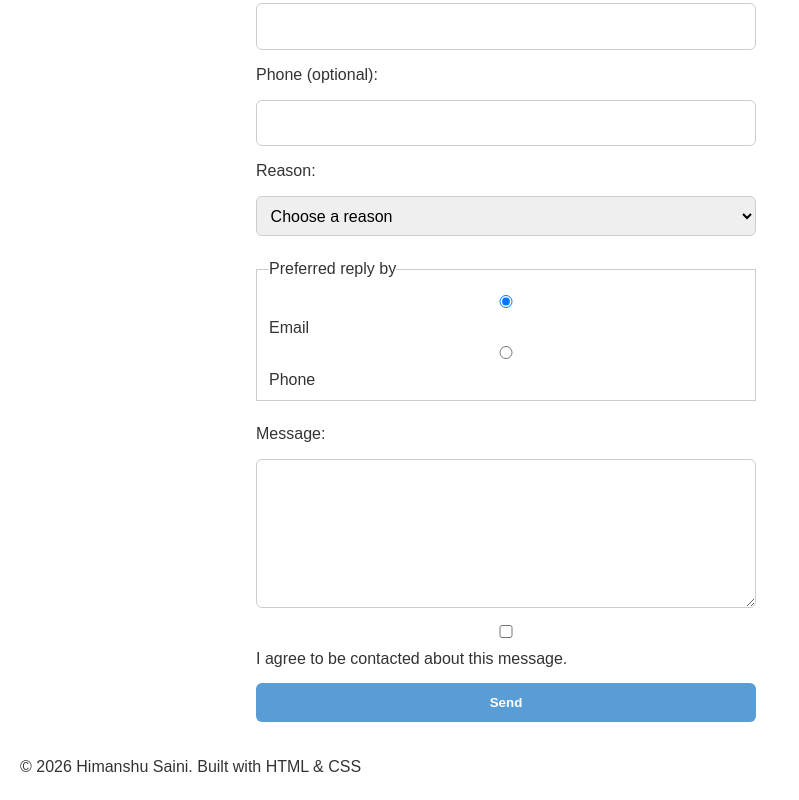
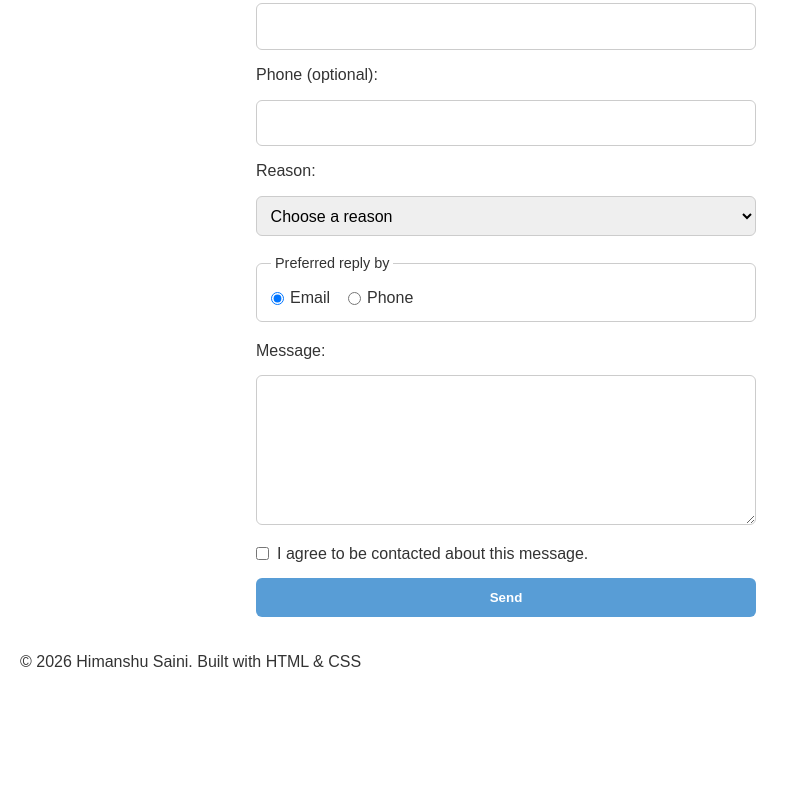
Before and after one commit to himanshu-saini-dev/portfolio, a plain HTML site: page index.html in a window 1280 px wide. Shown: the part 1790-2590 px from the top of the page, without its empty margins (0-799 px from the left). After the commit the page ends 2485 px from the top, so only its background shows below. Drawn offline with Linux system fonts and the light colour scheme.

Commit message:
Upgrade contact form: tel pattern, radio group, consent, user-invalid styles, and changes the layout of form and css of form

```diff
--- a/index.html
+++ b/index.html
@@ -156,7 +156,8 @@
                 <label for="message">Message:</label>
                 <textarea id="message" name="message" rows="5" minlength="10" maxlength="500" required></textarea>
 
-                <label><input type="checkbox" name="consent" required> I agree to be contacted about this
+                <label class="checkbox-label"><input type="checkbox" name="consent" required> I agree to be contacted
+                    about this
                     message.</label>
 
                 <button type="submit">Send</button>
--- a/style.css
+++ b/style.css
@@ -91,6 +91,10 @@ article:hover {
     background: var(--secondary-color);
 }
 
+/* ====================================
+   FORM STYLING (FIXED)
+   ==================================== */
+
 form {
     display: flex;
     flex-direction: column;
@@ -98,7 +102,10 @@ form {
     max-width: 500px;
 }
 
-input,
+/* Sirf text, email, tel, select aur textarea par width 100% lagegi */
+input[type="text"],
+input[type="email"],
+input[type="tel"],
 select,
 textarea {
     width: 100%;
@@ -108,6 +115,59 @@ textarea {
     font: inherit;
     font-family: var(--font-family);
 }
+
+input[type="text"]:focus,
+input[type="email"]:focus,
+input[type="tel"]:focus,
+select:focus,
+textarea:focus {
+    outline: 2px solid var(--primary-color);
+}
+
+/* Radio aur Checkbox ke liye specific clean rules */
+input[type="radio"],
+input[type="checkbox"] {
+    width: auto;
+    padding: 0;
+    margin: 0;
+    cursor: pointer;
+}
+
+/* Fieldset and Radio alignment */
+fieldset {
+    border: 1px solid #ccc;
+    border-radius: 6px;
+    padding: 10px 14px;
+    margin: 4px 0;
+    display: flex;
+    gap: 18px;
+    align-items: center;
+}
+
+fieldset legend {
+    padding: 0 4px;
+    font-size: 0.9rem;
+}
+
+fieldset label {
+    display: inline-flex;
+    align-items: center;
+    gap: 6px;
+    cursor: pointer;
+}
+
+/* Checkbox label alignment */
+.checkbox-label {
+    display: flex;
+    align-items: center;
+    gap: 8px;
+    cursor: pointer;
+    margin-top: 4px;
+}
+
+/* ====================================
+   BUTTONS & REST OF PAGE
+   ==================================== */
 
 button {
     background-color: var(--primary-color);
@@ -123,19 +183,10 @@ button:hover {
     background-color: rgba(12, 61, 94, 0.9);
 }
 
-@media (max-width: 600px) {
-    nav ul {
-        flex-direction: column;
-        gap: 0.5rem;
-    }
-
-    body {
-        padding: 10px;
-    }
-
-    h1 {
-        font-size: 1.5rem;
-    }
+input:user-invalid,
+select:user-invalid,
+textarea:user-invalid {
+    border: 2px solid #d33;
 }
 
 table {
@@ -165,14 +216,17 @@ figure img {
     height: auto;
 }
 
-input:user-invalid,
-select:user-invalid,
-textarea:user-invalid {
-    border: 2px solid #d33;
+@media (max-width: 600px) {
+    nav ul {
+        flex-direction: column;
+        gap: 0.5rem;
+    }
+
+    body {
+        padding: 10px;
+    }
+
+    h1 {
+        font-size: 1.5rem;
+    }
 }
-
-fieldset {
-    border: 1px solid #ccc;
-    padding: 8px 12px;
-    margin: 8px 0;
-}
```
